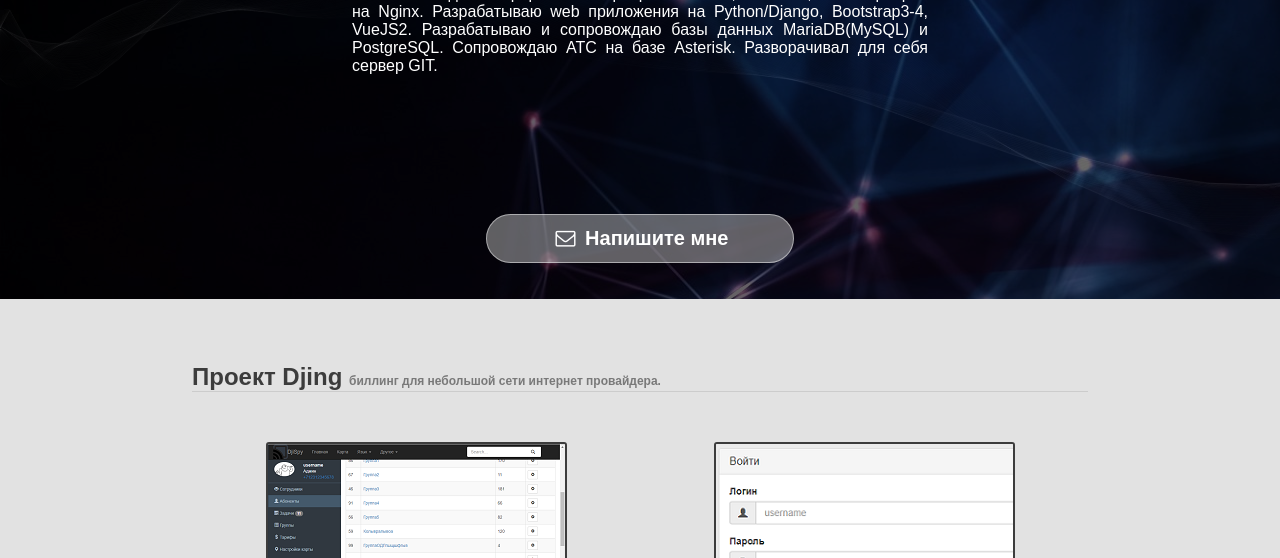
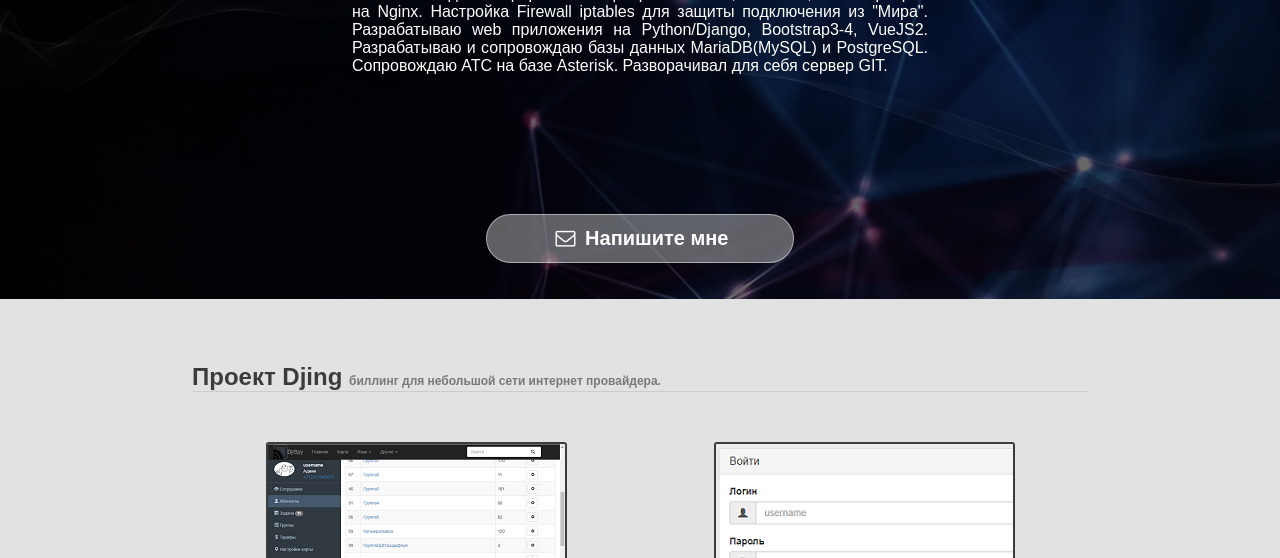
Before and after one commit to nerosketch/MyownSite, a website: page public_html/index.html in a window 1280 px wide. Shown: the part 242-800 px from the top of the page. Drawn offline with Linux system fonts and the light colour scheme.

Commit message:
про iptables

```diff
--- a/public_html/index.html
+++ b/public_html/index.html
@@ -29,6 +29,7 @@
                     <div>
                         <h1>Название</h1>
                         <p>Системное администрирование серверов на Linux, FreeBSD, WEB серверов на Nginx.
+                           Настройка Firewall iptables для защиты подключения из "Мира".
                            Разрабатываю web приложения на Python/Django, Bootstrap3-4, VueJS2.
                            Разрабатываю и сопровождаю базы данных MariaDB(MySQL) и PostgreSQL.
                            Сопровождаю АТС на базе Asterisk. Разворачивал для себя сервер GIT.</p>
```
